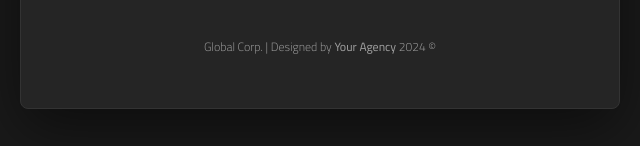
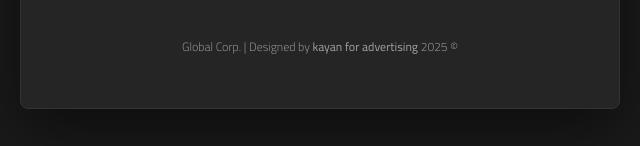
Before and after one commit to makahco2025-svg/Mohamed-Contacts, a plain HTML site: page index.html in a window 1280 px wide. Shown: the part 1054-1200 px from the top of the page, 320-960 px from the left. Drawn offline with Linux system fonts and the light colour scheme.

Commit message:
Update index.html

```diff
--- a/index.html
+++ b/index.html
@@ -298,7 +298,7 @@
 
         <!-- === توقيع المصمم === -->
         <footer class="design-credit">
-            <p>© 2024 Global Corp. | Designed by <a href="https://your-website.com" target="_blank">Your Agency</a></p>
+            <p>© 2025 Global Corp. | Designed by <a href="https://your-website.com" target="_blank">kayan for advertising</a></p>
         </footer>
 
     </main>
```
